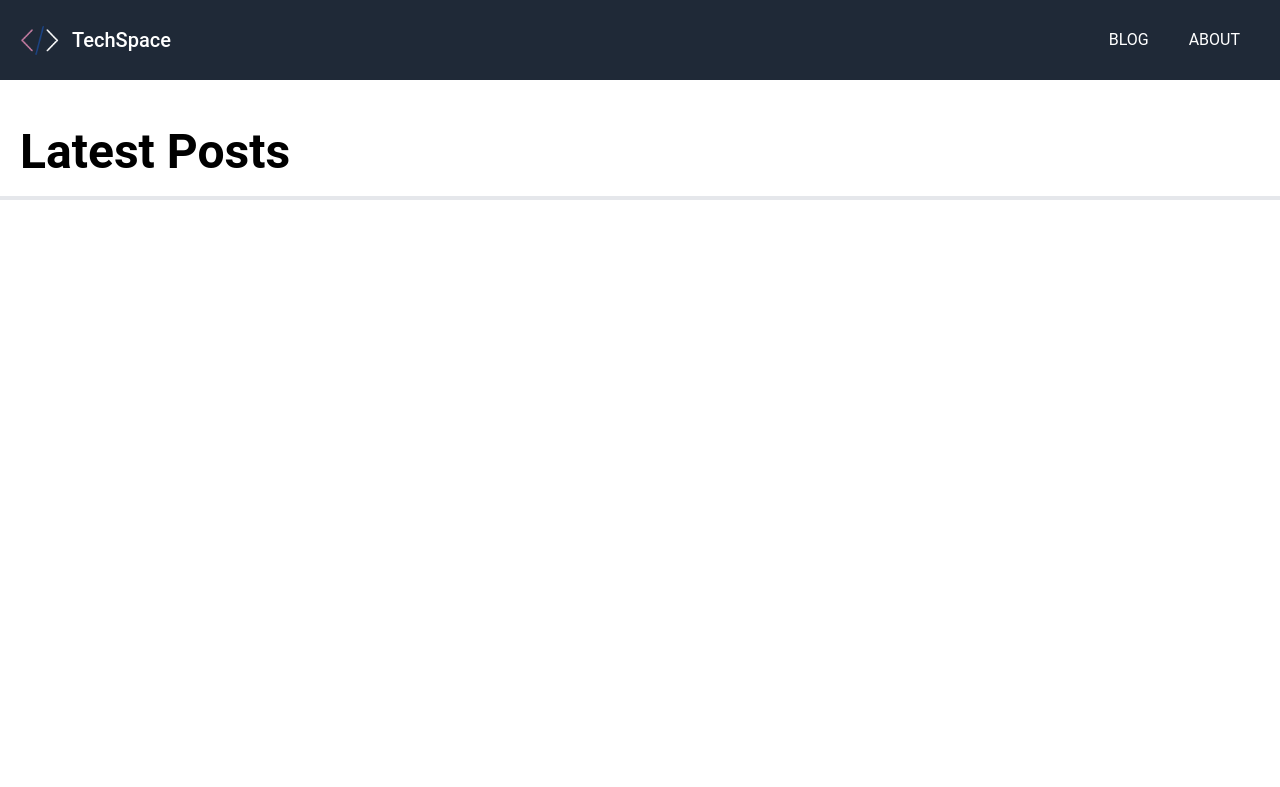
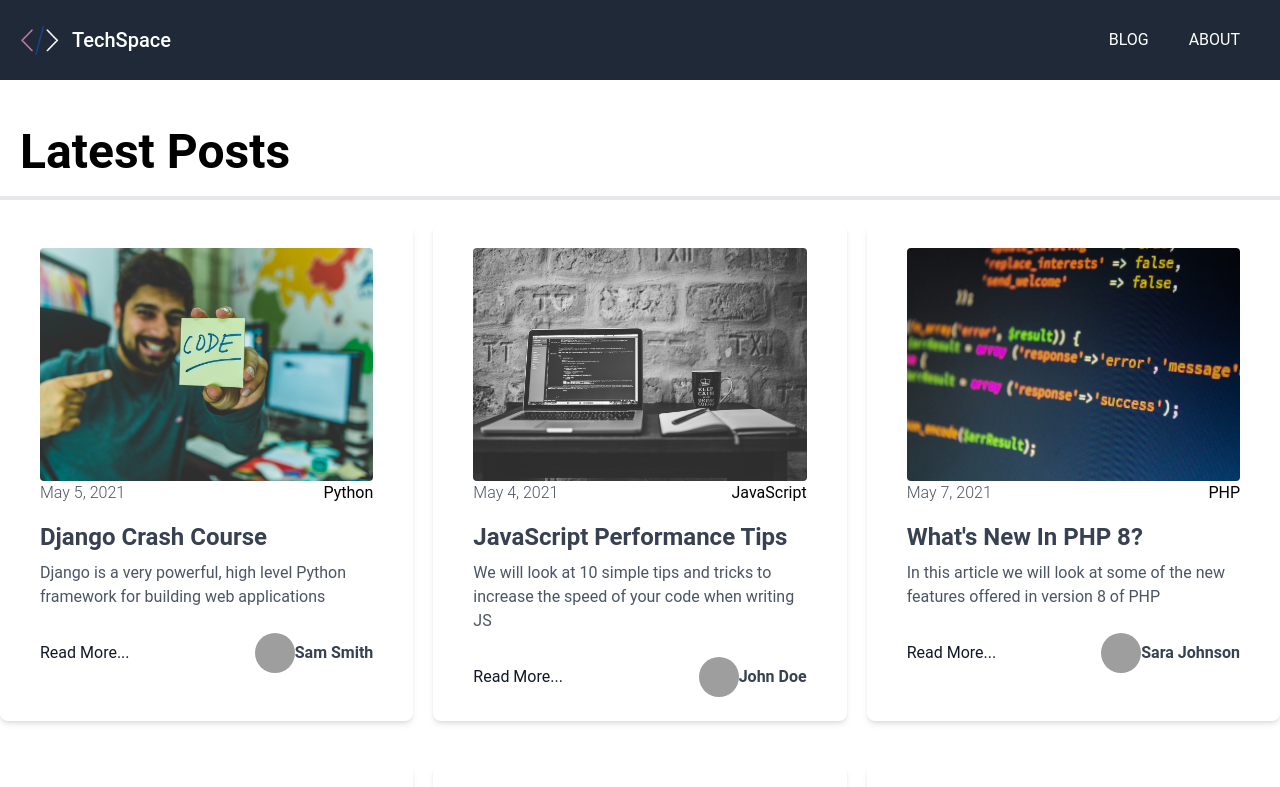
Before and after one commit to shashanksoni61/TechSpace-blog, a Next.js app: page / in a window 1280 px wide. Shown: the top 787 px of the page. Built offline with nearby package versions, Linux system fonts and the light colour scheme; grey boxes are pictures that could not be loaded.

Commit message:
fetching posts from markdown & styling posts

```diff
--- /dev/null
+++ b/components/Post.js
@@ -0,0 +1,45 @@
+import Image from 'next/image';
+import Link from 'next/link';
+
+export default function Post({ post }) {
+  const { title, date, excerpt, cover_image, category, author, author_image } =
+    post.frontMatter;
+  return (
+    <div className='w-full flex flex-col px-10 py-6 bg-white rounded-lg shadow-md mt-6'>
+      <Image
+        src={cover_image}
+        alt={title}
+        width={600}
+        height={420}
+        className='mb-4 rounded'
+      />
+      <div className='flex justify-between items-center mb-2'>
+        <span className='font-light text-gray-600'>{date}</span>
+
+        <div>{category}</div>
+      </div>
+      <div className='mt-2'>
+        <Link href={`/blog/${post.slug}`}>
+          <a className='text-2xl text-gray-700 font-bold hover:underline'>
+            {title}
+          </a>
+        </Link>
+        <p className='mt-2 text-gray-600'>{excerpt}</p>
+      </div>
+
+      <div className='flex justify-between align-bottom items-center mt-6'>
+        <Link href={`/blog/${post.slug}`}>
+          <a className='text-gray-900 hover:text-blue-600'>Read More...</a>
+        </Link>
+        <div className='flex items-center'>
+          <img
+            src={author_image}
+            alt=''
+            className='w-10 h-10 object-cover hidden sm:block rounded-full'
+          />
+          <h3 className='text-gray-700 font-bold'>{author}</h3>
+        </div>
+      </div>
+    </div>
+  );
+}
--- a/pages/index.js
+++ b/pages/index.js
@@ -2,12 +2,18 @@
 import matter from 'gray-matter';
 import path from 'path';
 import Layout from '../components/Layout';
+import Post from '../components/Post';
 
 export default function HomePage({ posts }) {
   console.log(posts);
   return (
     <Layout>
       <h1 className='text-5xl border-b-4 p-5 font-bold'>Latest Posts</h1>
+      <div className='grid md:grid-cols-2 lg:grid-cols-3 gap-5'>
+        {posts.map((post, index) => (
+          <Post key={index} post={post} />
+        ))}
+      </div>
     </Layout>
   );
 }
```
